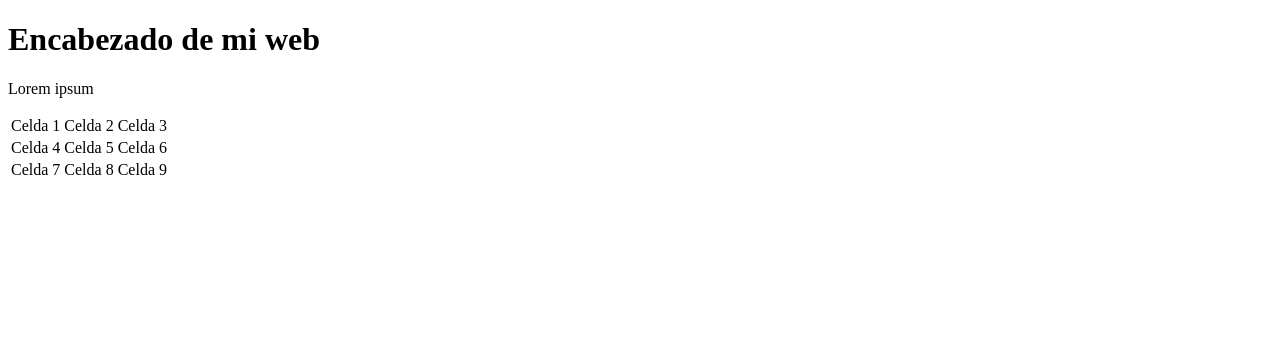
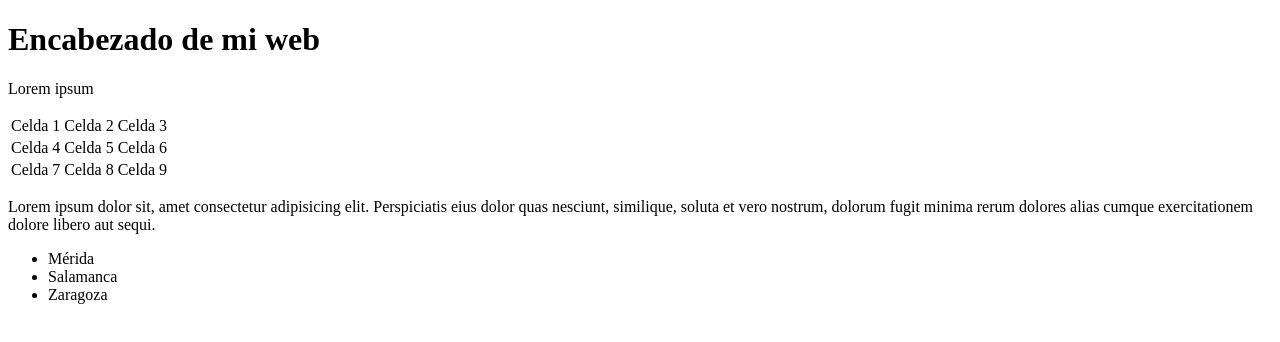
Before and after one commit to vpunzalanc001/mi_repositorio, a plain HTML site: page index.html in a window 1280 px wide. Drawn offline with Linux system fonts and the light colour scheme.

Commit message:
Primer subversión en la rama máster

```diff
--- a/index.html
+++ b/index.html
@@ -25,5 +25,13 @@
             <td>Celda 9</td>
         </tr>
     </table>
+
+    <p>Lorem ipsum dolor sit, amet consectetur adipisicing elit. Perspiciatis eius dolor quas nesciunt, similique, soluta et vero nostrum, dolorum fugit minima rerum dolores alias cumque exercitationem dolore libero aut sequi.</p>
+
+    <ul>
+        <li>Mérida</li>
+        <li>Salamanca</li>
+        <li>Zaragoza</li>
+    </ul>
 </body>
 </html>
```
